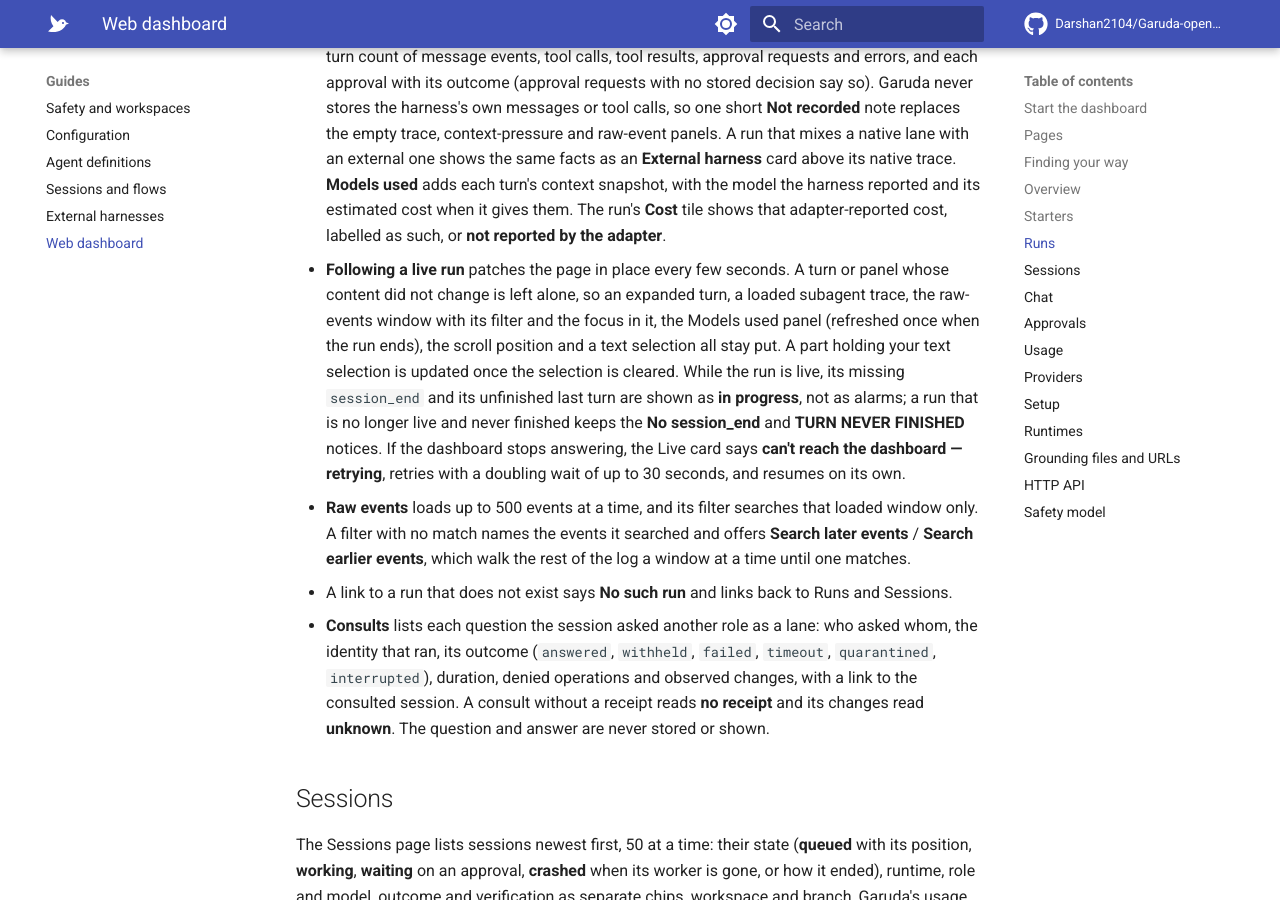
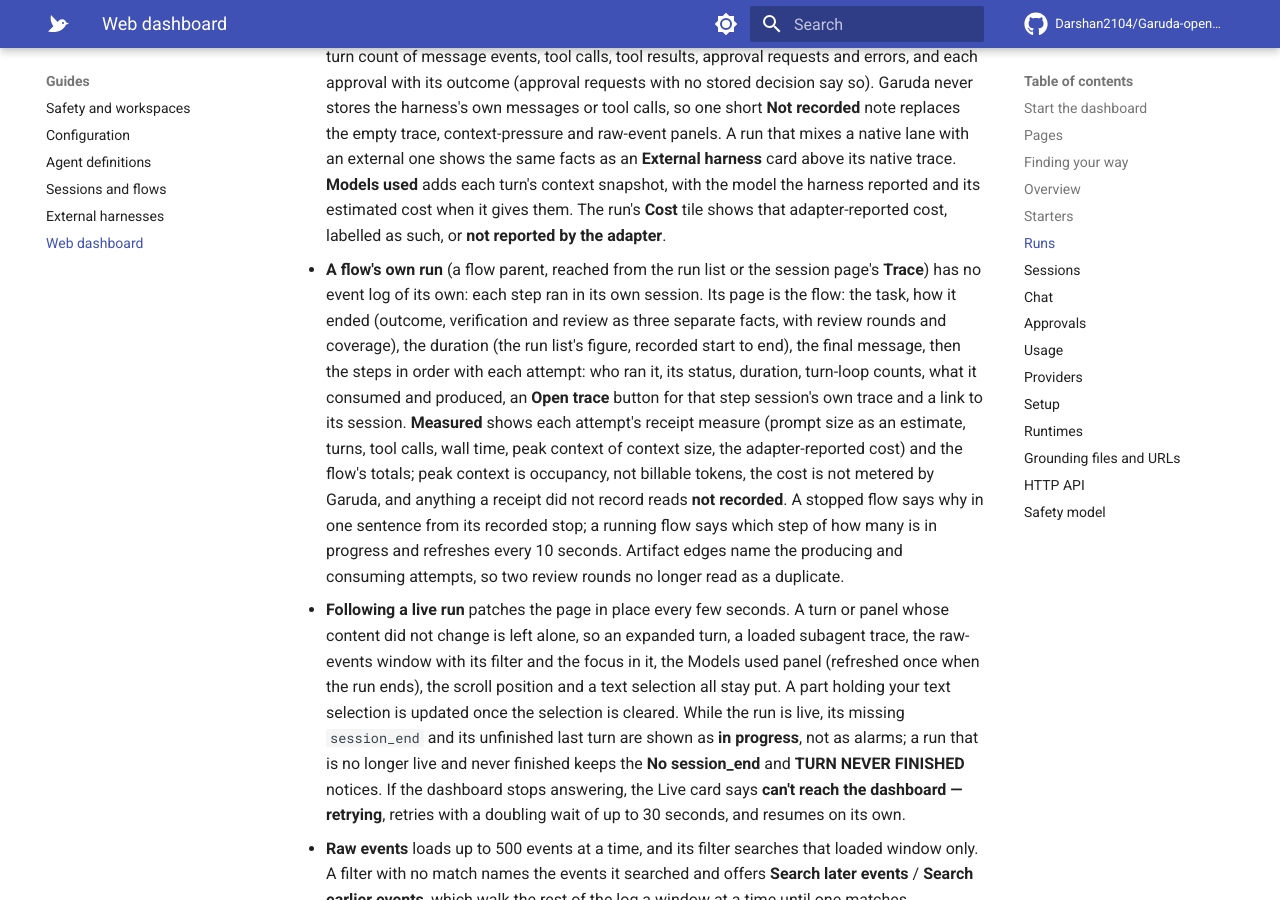
Before and after one commit to Darshan2104/Garuda-openagent, an MkDocs documentation site: the page built from docs/guides/web-dashboard.md, in a window 1280 px wide and 900 px high, scrolled down 6472 px. Built offline with MkDocs 1.6.1 and Material for MkDocs 9.7.7, drawn with Linux system fonts in a browser that asks for light colours; comment, search, counter and statistics services are not loaded.

Commit message:
Flow trace: stacked measures on phones, prominent step trace links, docs
Co-Authored-By: Claude Opus 5.5 <noreply@anthropic.com>

```diff
--- a/docs/guides/web-dashboard.md
+++ b/docs/guides/web-dashboard.md
@@ -273,6 +273,23 @@ history. On top of that:
   the model the harness reported and its estimated cost when it gives them.
   The run's **Cost** tile shows that adapter-reported cost, labelled as such,
   or **not reported by the adapter**.
+- **A flow's own run** (a flow parent, reached from the run list or the
+  session page's **Trace**) has no event log of its own: each step ran in its
+  own session. Its page is the flow: the task, how it ended (outcome,
+  verification and review as three separate facts, with review rounds and
+  coverage), the duration (the run list's figure, recorded start to end), the
+  final message, then the steps in order with each attempt: who ran it, its
+  status, duration, turn-loop counts, what it consumed and produced, an **Open
+  trace** button for that step session's own trace and a link to its session.
+  **Measured** shows each attempt's receipt measure (prompt size as an
+  estimate, turns, tool calls, wall time, peak context of context size, the
+  adapter-reported cost) and the flow's totals; peak context is occupancy, not
+  billable tokens, the cost is not metered by Garuda, and anything a receipt
+  did not record reads **not recorded**. A stopped flow says why in one
+  sentence from its recorded stop; a running flow says which step of how many
+  is in progress and refreshes every 10 seconds. Artifact edges name the
+  producing and consuming attempts, so two review rounds no longer read as a
+  duplicate.
 - **Following a live run** patches the page in place every few seconds. A turn
   or panel whose content did not change is left alone, so an expanded turn, a
   loaded subagent trace, the raw-events window with its filter and the focus
--- a/garuda/interfaces/web/static/views_sessions.js
+++ b/garuda/interfaces/web/static/views_sessions.js
@@ -431,7 +431,7 @@ function attemptHtml(attempt) {
     " " + chip("workspace", delta, "chip-off") +
     (attempt.no_edits ? " " + chip("no-edits", attempt.no_edits, attempt.no_edits === "unchanged" ? "chip-on" : "chip-bad") : "") +
     ' <span class="stat-sub">' + esc(attempt.duration_ms === null || attempt.duration_ms === undefined ? "duration unknown" : fmt.duration(attempt.duration_ms)) + "</span>" +
-    (attempt.session_id ? ' · <a class="attempt-trace" href="#/runs/' + encodeURIComponent(attempt.session_id) + '">trace</a>' +
+    (attempt.session_id ? ' <a class="btn btn-small attempt-trace" href="#/runs/' + encodeURIComponent(attempt.session_id) + '">Open trace</a>' +
       ' · <a href="#/sessions/' + encodeURIComponent(attempt.session_id) + '">session</a>' : "") + "</div>" +
     turnLoopHtml(attempt.turn_loop) +
     (attempt.stop ? '<div class="stat-sub attempt-stop">stopped: ' + esc(attempt.stop.code) +
```
Also changed, not shown: garuda/interfaces/web/static/app.css (+21 -0 lines), garuda/interfaces/web/static/views_trajectory.js (+10 -3 lines), 1 other file.
